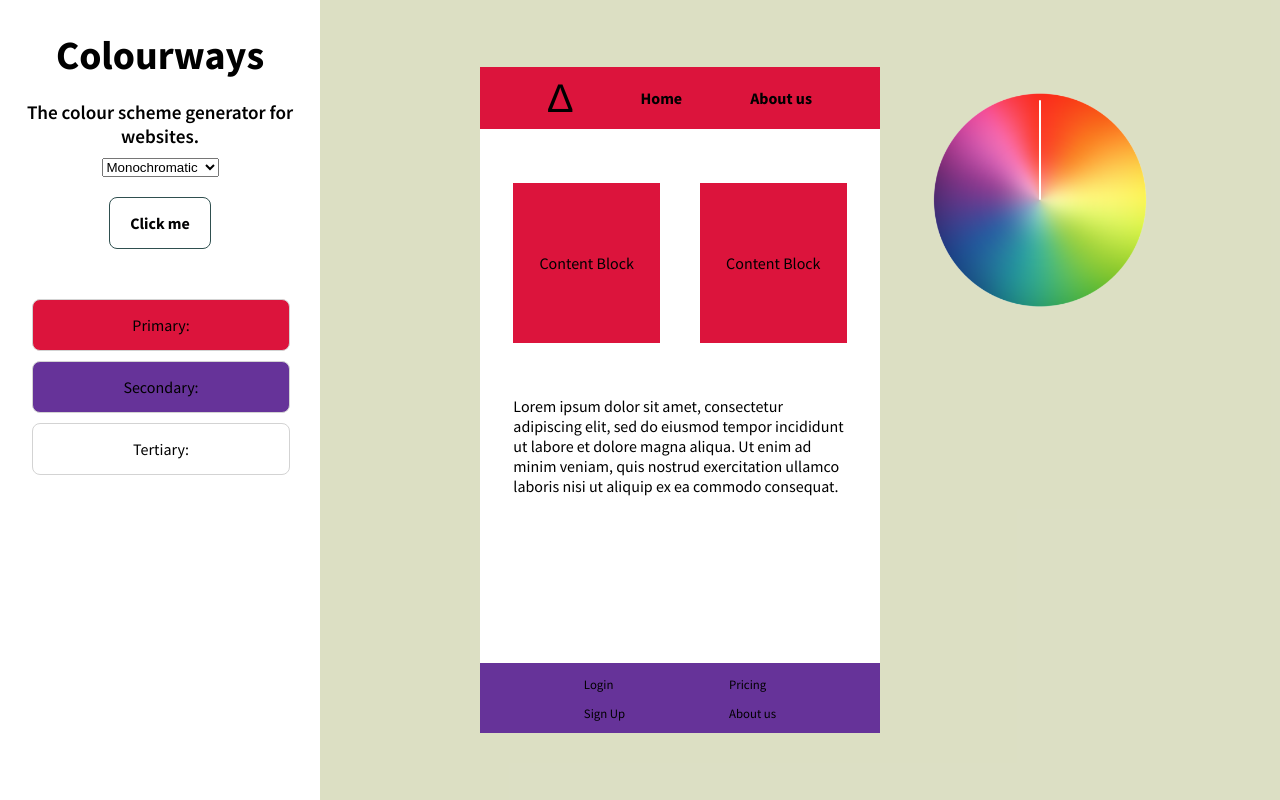
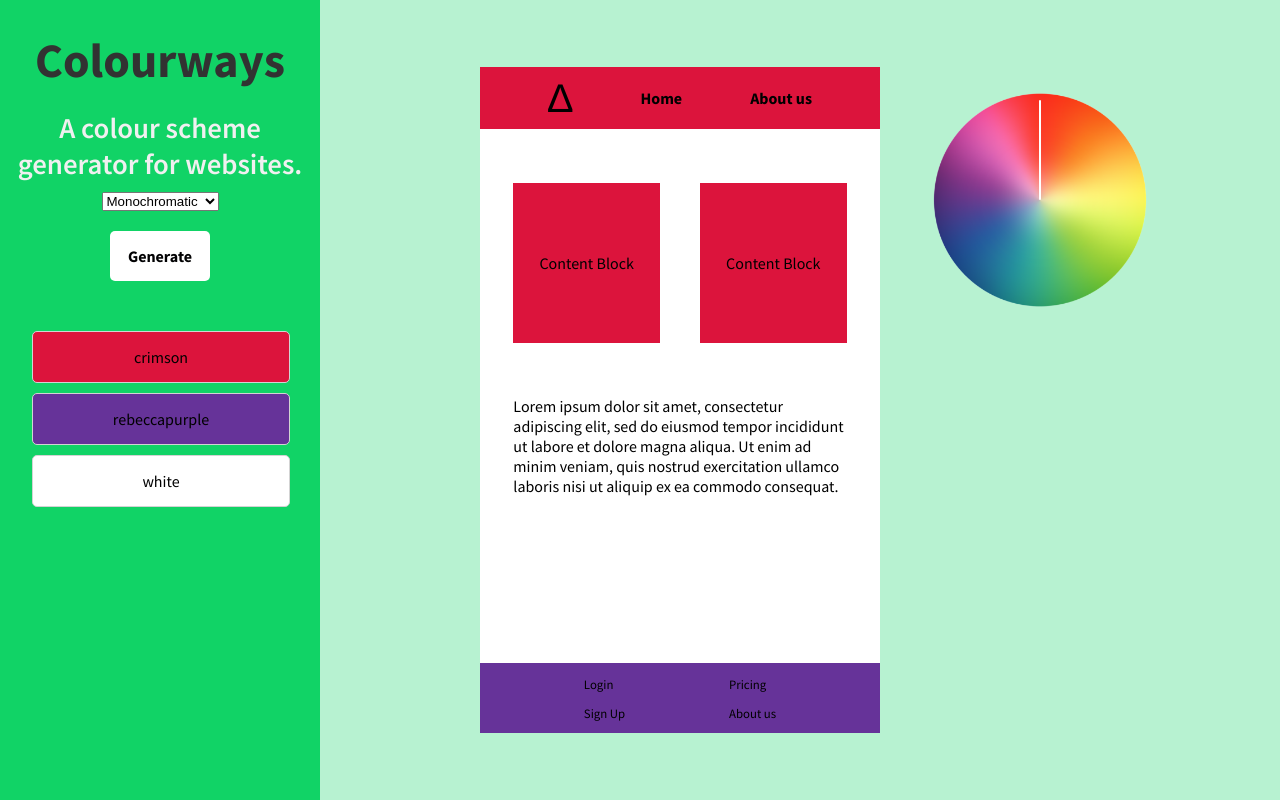
Before and after one commit to james-julius/colourways, a React (Create React App) app: page / in a window 1280 px wide. Built offline with nearby package versions, Linux system fonts and the light colour scheme.

Commit message:
styling changes

```diff
--- a/src/App.js
+++ b/src/App.js
@@ -1,6 +1,7 @@
 import React, { useState, useEffect } from 'react';
 import './App.scss';
 import hslWheel from './hslwheel.png';
+import {convert as colorConvert } from 'color-convert';
 
 function App() {
   const [scheme, setScheme] = useState('monochromatic');
@@ -9,6 +10,7 @@ function App() {
   const [secondaryColor, setSecondaryColor] = useState({backgroundColor: 'rebeccapurple'});
   const [secondaryFontColor, setSecondaryFontColor] = useState({color: 'black'});
   const [tertiaryColor, setTertiaryColor] = useState({backgroundColor: 'white'});
+  const [colorFormat, setColorFormat] = useState('hsla');
 
   const hsla = (hue, saturation, lightness, opacity) => {
     return `hsla(${hue},${saturation}, ${lightness + '%'}, ${opacity})`;
@@ -19,6 +21,7 @@ function App() {
     let g = Math.floor(Math.random() * 255);
     let b = Math.floor(Math.random() * 255);
     document.getElementsByClassName('main')[0].style.backgroundColor = `rgba(${r},${g},${b}, 0.3)`;
+    document.getElementsByClassName('sidebar')[0].style.backgroundColor = `rgba(${r},${g},${b},1)`;
   }
 
   const applyColorScheme = () => {
@@ -57,27 +60,27 @@ function App() {
   <div className="App">
     <div className="sidebar">
       <h1>Colourways</h1>
-      <h2>The colour scheme generator for websites.</h2>
+      <h2>A colour scheme generator for websites.</h2>
       <select onChange={(event) => setScheme(event.target.value)}>
         <option value="monochromatic">Monochromatic</option>
         <option value="complementary">Complementary</option>
         <option value="triadic">Triadic</option>
       </select>
-      <div className="colourButton" onClick={applyColorScheme}>Click me</div>
+      <div className="colourButton" onClick={applyColorScheme}>Generate</div>
       <div className="colourway">
         <div className="colorBar" style={primaryColor}>
           <span>
-            Primary:
+            {primaryColor.backgroundColor}
           </span>
         </div>
         <div className="colorBar" style={secondaryColor}>
           <span>
-            Secondary:
+            {secondaryColor.backgroundColor}
           </span>
         </div>
         <div className="colorBar" style={tertiaryColor}>
           <span>
-            Tertiary:
+            {tertiaryColor.backgroundColor}
           </span>
         </div>
       </div>
--- a/src/App.scss
+++ b/src/App.scss
@@ -24,15 +24,17 @@
   width: 100vw;
   font-family: 'Source Sans Pro', sans-serif;
   h1 {
-    font-size: 2.5rem;
+    font-size: 3rem;
+    color: rgb(50,50,50);
     font-weight: 700;
     margin: 30px auto 10px auto;
   }
   h2 {
     margin: 10px auto;
-    font-size: 1.2rem;
+    font-size: 1.8rem;
     font-weight: 600;
     text-align: center;
+    color: rgb(240,240,240);
   }
   .sidebar {
     display: flex;
@@ -40,6 +42,7 @@
     align-items: center;
     justify-content: flex-start;
     grid-area: 1/1/13/4;
+    transition: 2s ease;
     background-color: rgb(255, 255, 255);
     .colourButton {
       display: flex;
@@ -49,13 +52,13 @@
       height: 50px;
       width: 100px;
       background-color: white;
-      border: 1px solid darkslategray;
-      border-radius: 8px;
+      border-radius: 5px;
       margin: 20px auto;
       font-weight: bold;
       cursor: pointer;
       &:hover {
-        background-color: rgba(200,200,200,0.8);
+        transition: 0.2s ease;
+        background-color: rgba(240,240,240,0.5);
       }
     }
     .colourway {
@@ -65,7 +68,7 @@
       .colorBar {
         width: 100%;
         margin: 10px auto;
-        border-radius: 8px;
+        border-radius: 5px;
         height: 50px;
         @include flex-center;
         border: 1.5px solid lightgray;
@@ -74,7 +77,7 @@
   }
   .main {
     grid-area: 1/4/13/13;
-    // transition: 2s ease;
+    transition: 2s ease;
     @include twelve-grid;
     .minisite {
       grid-area: 2/3/12/8;
```
